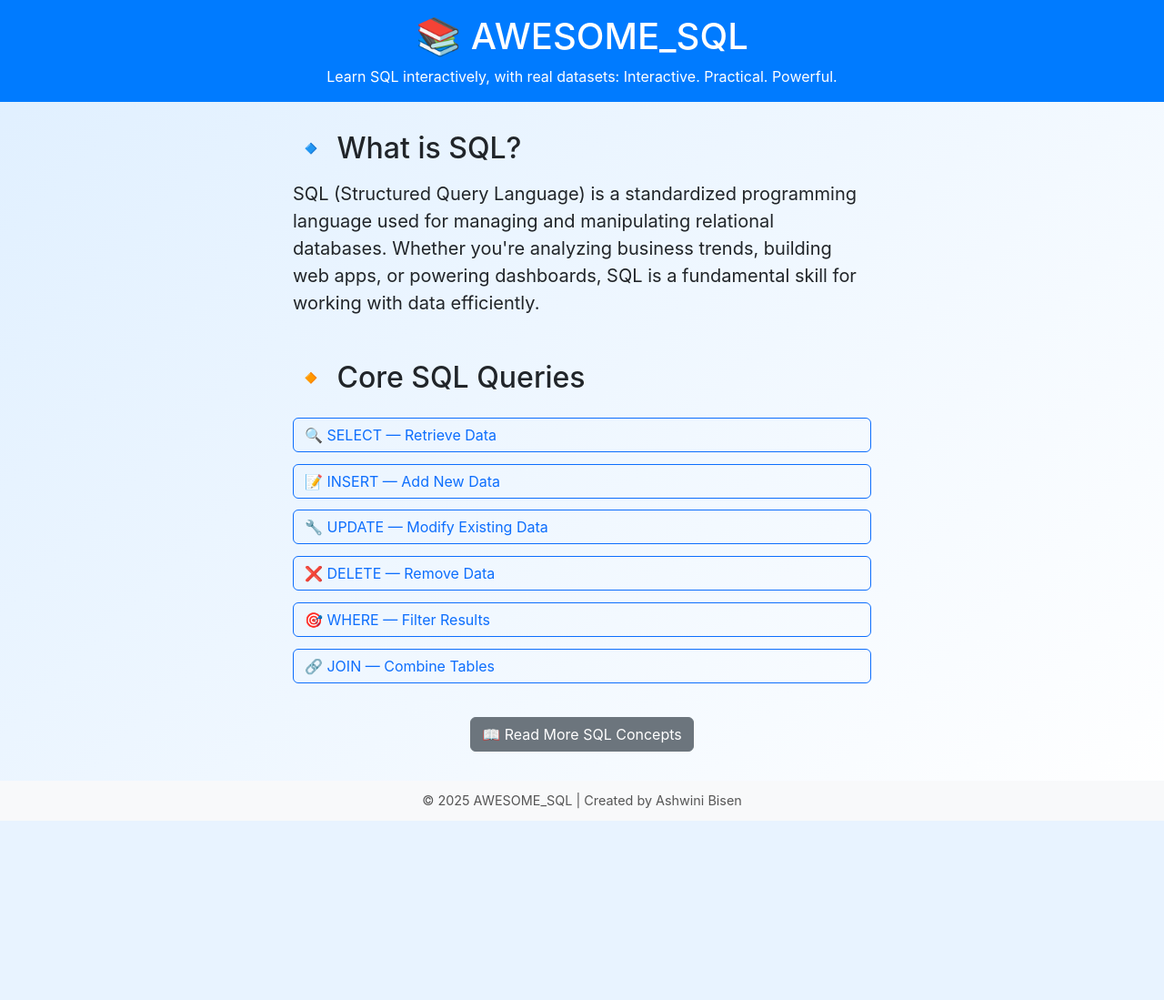
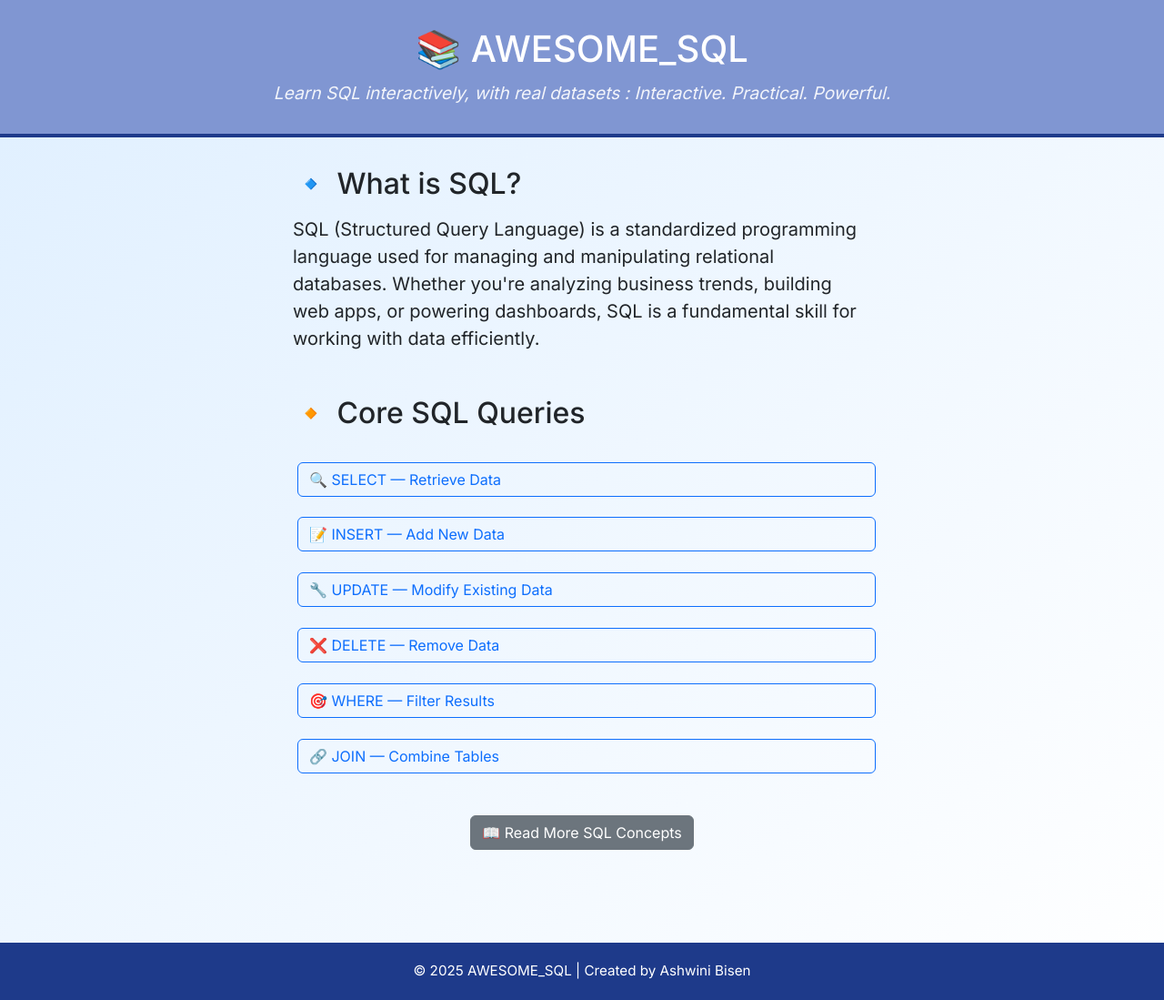
Before and after one commit to Ashwinib26/Awesome-SQL, a Flask app: page /sqlquery in a window 1280 px wide. Shown: the whole page at 91% size. Before the commit the page ends 902 px from the top, so only its background shows below. Run offline with Flask 3, Linux system fonts and the light colour scheme.

Commit message:
Components added to SQL Theory page

```diff
--- a/templates/SQLquery.html
+++ b/templates/SQLquery.html
@@ -4,7 +4,9 @@
   <meta charset="UTF-8">
   <meta name="viewport" content="width=device-width, initial-scale=1.0">
   <title>SQL Guide | AWESOME_SQL</title>
+  <link rel="stylesheet" href="{{ url_for('static', filename='styles.css') }}">
   <link href="https://cdn.jsdelivr.net/npm/bootstrap@5.3.0/dist/css/bootstrap.min.css" rel="stylesheet">
+  <link href="https://fonts.googleapis.com/css2?family=Inter:wght@400;500;600&display=swap" rel="stylesheet">
   <style>
     body {
       background: linear-gradient(135deg, #dfefff, #ffffff);
@@ -13,28 +15,11 @@
       display: flex;
       flex-direction: column;
     }
-    header {
-      background-color: #007BFF;
-      color: white;
-      padding: 1rem;
-      text-align: center;
-    }
-    .tagline {
-      font-size: 1rem;
-      margin-top: 0.3rem;
-    }
     main {
       flex: 1;
       padding: 2rem;
       max-width: 700px;
       margin: auto;
-    }
-    footer {
-      background-color: #f8f9fa;
-      text-align: center;
-      padding: 0.7rem;
-      font-size: 0.9rem;
-      color: #555;
     }
     .query-btn {
       margin-bottom: 0.8rem;
@@ -48,10 +33,7 @@
 </head>
 <body>
 
-<header>
-  <h1>📚 AWESOME_SQL</h1>
-  <div class="tagline">Learn SQL interactively, with real datasets: Interactive. Practical. Powerful.</div>
-</header>
+  {% include 'components/header.html' %}
 
 <main>
   <section>
@@ -154,9 +136,7 @@
   </section>
 </main>
 
-<footer>
-  &copy; 2025 AWESOME_SQL | Created by Ashwini Bisen
-</footer>
+{% include 'components/footer.html' %}
 
 <script src="https://cdn.jsdelivr.net/npm/bootstrap@5.3.0/dist/js/bootstrap.bundle.min.js"></script>
 <script>
```
